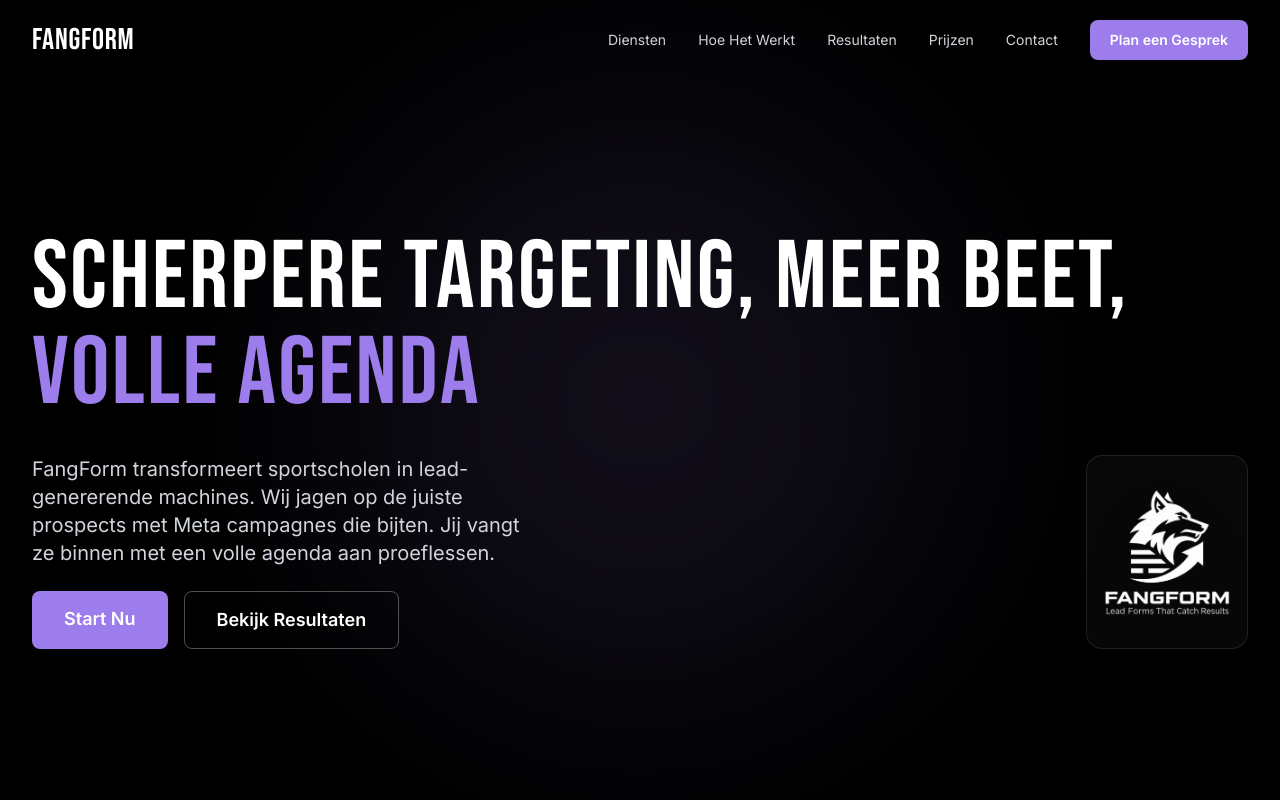
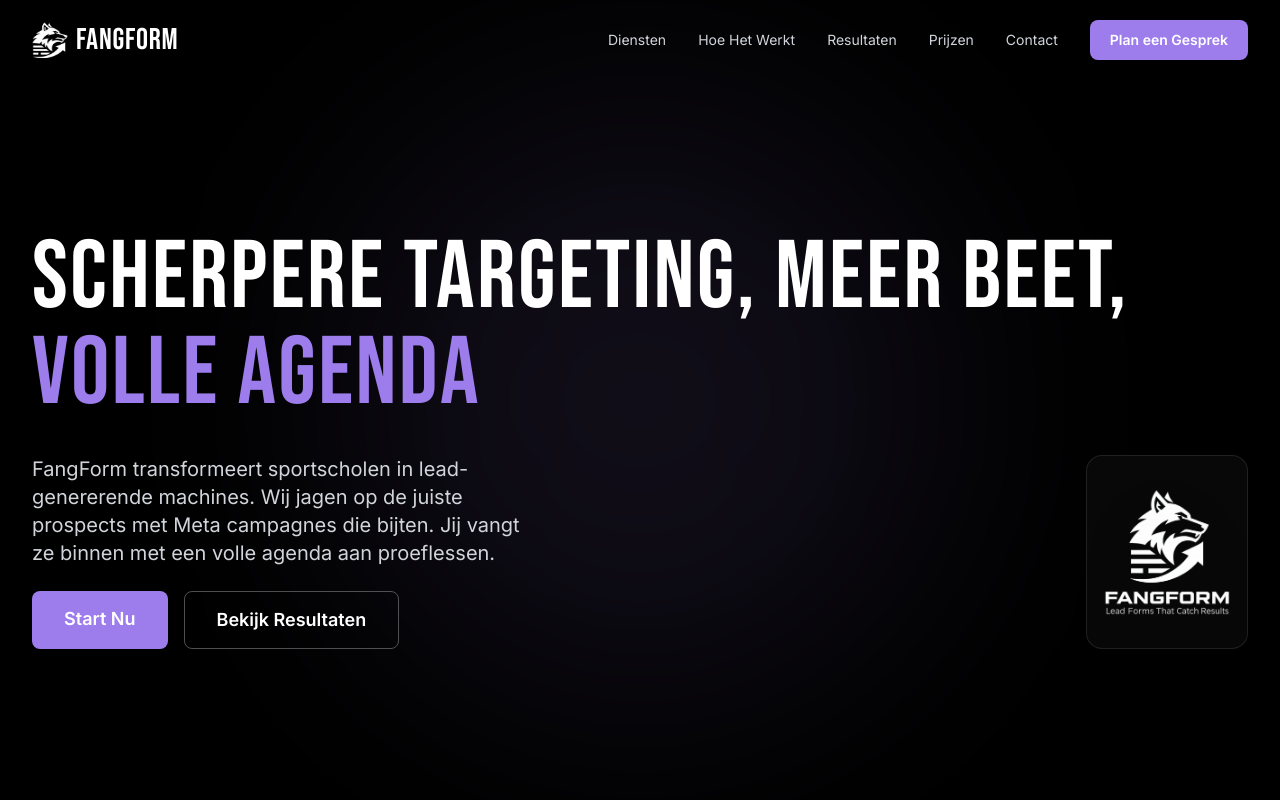
Before and after one commit to dfenders2002/fangForms, a Next.js app: page / in a window 1280 px wide. Shown: the top 800 px of the page. Built offline with nearby package versions, Linux system fonts and the light colour scheme.

Commit message:
Update Navbar component to include logo image
- Added an Image component to display the FangForm logo in the Navbar.
- Adjusted the layout to incorporate the logo alongside the brand name for improved visual appeal.

```diff
--- a/src/components/Navbar.tsx
+++ b/src/components/Navbar.tsx
@@ -2,6 +2,7 @@
 
 import { useState, useEffect } from "react";
 import { motion } from "framer-motion";
+import Image from "next/image";
 
 const navLinks = [
   { label: "Diensten", href: "#diensten" },
@@ -33,8 +34,17 @@
       <div className="max-w-7xl mx-auto px-4 sm:px-6 lg:px-8">
         <div className="flex items-center justify-between h-16 md:h-20">
           {/* Logo */}
-          <a href="#" className="font-heading text-2xl md:text-3xl tracking-wide">
-            FANGFORM
+          <a href="#" className="flex items-center gap-2">
+            <Image
+              src="/assets/fangform_wolf.png"
+              alt="FangForm"
+              width={36}
+              height={36}
+              className="w-8 h-8 md:w-9 md:h-9"
+            />
+            <span className="font-heading text-2xl md:text-3xl tracking-wide">
+              FANGFORM
+            </span>
           </a>
 
           {/* Desktop links */}
```
Also changed, not shown: public/assets/fangform_wolf.png (added).
